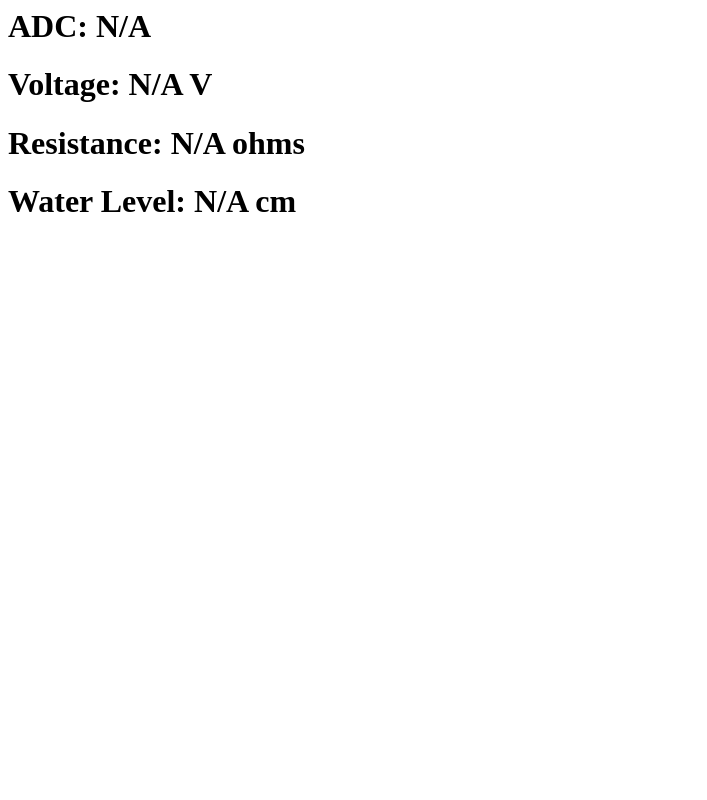
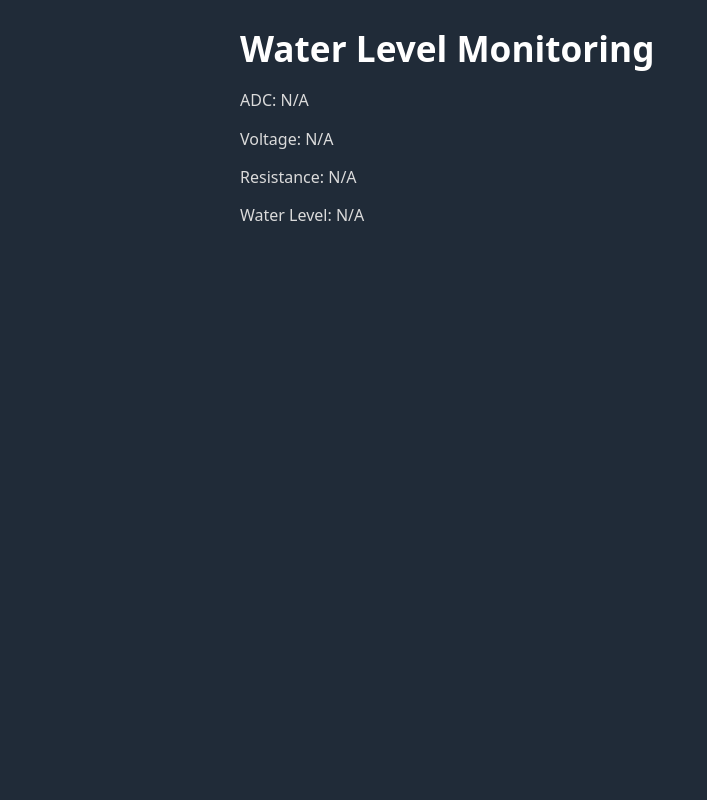
Before and after one commit to caspar/LoRa-Batteryless, a Flask app: page / in a window 1280 px wide. Shown: the whole page, without its empty margins (0-707 px from the left). Run offline with Flask 2, Linux system fonts and the light colour scheme.

Commit message:
javascript

```diff
--- a/api/index.py
+++ b/api/index.py
@@ -1,4 +1,4 @@
-from flask import Flask, request, jsonify, render_template_string
+from flask import Flask, request, jsonify, render_template
 import base64
 
 app = Flask(__name__)
@@ -10,12 +10,8 @@
 
 @app.route('/')
 def index():
-    return render_template_string("""
-        <h1>ADC: {{ adc }}</h1>
-        <h1>Voltage: {{ voltage }} V</h1>
-        <h1>Resistance: {{ resistance }} ohms</h1>
-        <h1>Water Level: {{ water_level }} cm</h1>
-    """, adc=current_adc, voltage=current_voltage, resistance=current_resistance, water_level=current_water_level)
+    # serve index template with variables through jinja templating
+    return render_template('index.html', adc=current_adc, voltage=current_voltage, resistance=current_resistance, water_level=current_water_level)
 
 @app.route('/receive_ttn_data', methods=['POST'])
 def receive_ttn_data():
--- a/api/templates/index.html
+++ b/api/templates/index.html
@@ -2,13 +2,61 @@
 <html lang="en">
 
 <head>
-    <link rel="stylesheet" href="https://cdn.jsdelivr.net/npm/water.css@2/out/water.css">
-    <meta charset="UTF-8">
+    <link rel="stylesheet" href="https://cdn.jsdelivr.net/npm/water.css@2/out/dark.css">    <meta charset="UTF-8">
+    <style>
+        /* Styling for the water level bar */
+        .water-level-bar {
+            position: absolute;
+            bottom: 0;
+            left: 0;
+            width: 100%;
+            height: 0;
+            background-color: lightblue;
+            transition: height 0.5s ease; /* Smooth transition animation */
+        }
+    </style>
     <meta name="viewport" content="width=device-width, initial-scale=1.0">
     <title>Water Level Monitoring</title>
 </head>
+
 <body>
-    <h1>Water Level</h1>
-    <p>Current water level: {{ water_level }} cm</p >
+    <h1>Water Level Monitoring</h1>
+    <p>ADC: <span id="adc">N/A</span></p>
+    <p>Voltage: <span id="voltage">N/A</span></p>
+    <p>Resistance: <span id="resistance">N/A</span></p>
+    <p>Water Level: <span id="water_level">N/A</span></p>
+
+    <div class="water-level-bar" id="water_level_bar"></div>
+    <script>
+        // Function to update the values on the webpage
+        function updateValues(data) {
+            const waterLevelBar = document.getElementById('water_level_bar');
+            waterLevelBar.style.height = `${data.water_level}%`; // Adjust height based on water level
+            document.getElementById('adc').textContent = data.adc;
+            document.getElementById('voltage').textContent = data.voltage;
+            document.getElementById('resistance').textContent = data.resistance;
+            document.getElementById('water_level').textContent = data.water_level;
+        }
+
+        // Fetch data from the server and update values
+        async function fetchDataAndDisplay() {
+            try {
+                const response = await fetch('/get_current_data'); // Change this to your server route
+                if (response.ok) {
+                    const data = await response.json();
+                    updateValues(data);
+                } else {
+                    console.error('Failed to fetch data');
+                }
+            } catch (error) {
+                console.error('Error fetching data:', error);
+            }
+        }
+
+        // Update values initially and then set up periodic updates
+        fetchDataAndDisplay();
+        setInterval(fetchDataAndDisplay, 5000); // Update every 5 seconds (adjust as needed)
+    </script>
+
 </body>
 </html>
```
